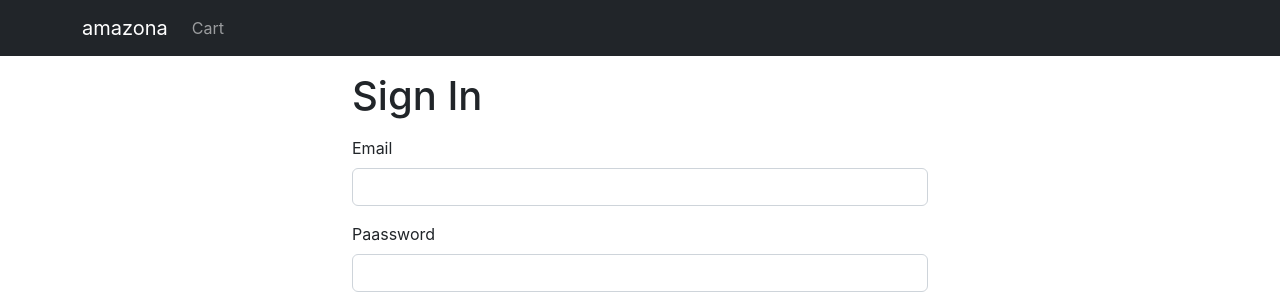
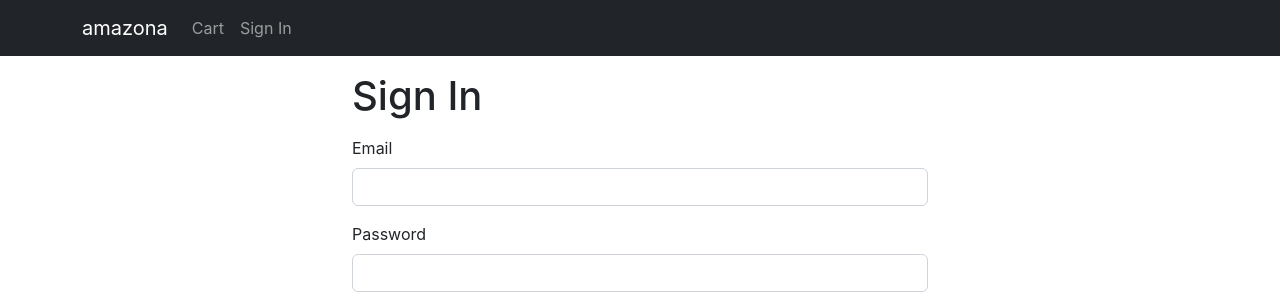
Before and after one commit to JainDevanshi3533/my-store-amazona, a React (Create React App) app in the folder frontend/: page /signin in a window 1280 px wide. Shown: the top 296 px of the page. Built offline with nearby package versions, Linux system fonts and the light colour scheme.

Commit message:
implemented signin & signout actions

```diff
--- a/frontend/package.json
+++ b/frontend/package.json
@@ -17,6 +17,7 @@
     "react-router-bootstrap": "^0.26.2",
     "react-router-dom": "^6.6.1",
     "react-scripts": "5.0.1",
+    "react-toastify": "^9.1.1",
     "use-reducer-logger": "^1.0.2",
     "web-vitals": "^2.1.4"
   },
--- a/frontend/src/App.js
+++ b/frontend/src/App.js
@@ -3,6 +3,7 @@
 import ProductScreen from './screens/ProductScreen';
 import Navbar from 'react-bootstrap/Navbar';
 import Nav from 'react-bootstrap/Nav';
+import NavDropdown from 'react-bootstrap/NavDropdown';
 import Badge from 'react-bootstrap/Badge';
 import Container from 'react-bootstrap/Container';
 import { LinkContainer } from 'react-router-bootstrap';
@@ -10,13 +11,20 @@
 import { Store } from './Store';
 import CartScreen from './screens/CartScreen';
 import SigninScreen from './screens/SigninScreen';
+import {ToastContainer} from 'react-toastify';
+import 'react-toastify/dist/ReactToastify.css';
 
 function App() {
-  const {state} =useContext(Store);
-  const {cart} =state;
+  const {state, dispatch:ctxDispatch} =useContext(Store);
+  const {cart,userInfo} =state;
+  const signoutHandler = () =>{
+    ctxDispatch({type:'USER_SIGNOUT'});
+    localStorage.removeItem('userInfo');
+  }
   return (
     <BrowserRouter>
       <div className="d-flex flex-column site-container">
+        <ToastContainer position="bottom-center" limit={1} />
         <header>
           <Navbar bg="dark" variant="dark">
             <Container>
@@ -32,6 +40,28 @@
                     </Badge>
                   )}
                 </Link>
+                {userInfo ? (
+                  <NavDropdown title={userInfo.name} id="basic-nav-dropdown">
+                    <LinkContainer to="/profile">
+                      <NavDropdown.Item>User Profile</NavDropdown.Item>
+                    </LinkContainer>
+                    <LinkContainer to="/orderhistory">
+                      <NavDropdown.Item>Order History</NavDropdown.Item>
+                    </LinkContainer>
+                    <NavDropdown.Divider />
+                    <Link
+                      className="dropdown-item"
+                      to="#signout"
+                      onClick={signoutHandler}
+                    >
+                      Sign Out
+                    </Link>
+                  </NavDropdown>
+                ) : (
+                  <Link className="nav-link" to="/signin">
+                    Sign In
+                  </Link>
+                )}
               </Nav>
             </Container>
           </Navbar>
--- a/frontend/src/Store.js
+++ b/frontend/src/Store.js
@@ -3,6 +3,9 @@
 export const Store = createContext();
 
 const initialState = {
+  userInfo: localStorage.getItem('userInfo')
+  ? JSON.parse(localStorage.getItem('userInfo'))
+  : null,
   cart: {
     cartItems: localStorage.getItem('cartItems')
     ? JSON.parse(localStorage.getItem('cartItems'))
@@ -34,6 +37,13 @@
       localStorage.setItem('cartItems', JSON.stringify(cartItems));
       return {...state, cart:{...state.cart, cartItems}};
     }
+    case 'USER_SIGNIN':
+      return {...state, userInfo: action.payload};
+    case 'USER_SIGNOUT':
+      return{
+        ...state,
+        userInfo:null,
+      }
     default:
       return state;
   }
--- a/frontend/src/screens/SigninScreen.js
+++ b/frontend/src/screens/SigninScreen.js
@@ -1,27 +1,63 @@
 import Button from "react-bootstrap/Button";
 import Container from "react-bootstrap/esm/Container";
 import { Helmet } from "react-helmet-async";
-import { Link, useLocation } from "react-router-dom";
+import { Link, useLocation, useNavigate } from "react-router-dom";
 import Form from 'react-bootstrap/Form';
+import Axios from 'axios';
+import { useContext, useEffect, useState } from "react";
+import {Store} from '../Store.js';
+import {toast} from 'react-toastify';
+import { getError } from '../utils';
 
 export default function SigninScreen(){
+    const navigate = useNavigate();
     const {search} = useLocation();
     const redirectInUrl = new URLSearchParams(search).get('redirect');   //here the value will be /shipping
     const redirect = redirectInUrl ? redirectInUrl: '/';
+
+    const [email,setEmail] = useState('');
+    const [password, setPassword] = useState('');
+    const {state, dispatch:ctxDispatch} = useContext(Store);
+    const{userInfo} = state;
+
+    const submitHandler = async(e) =>{
+        e.preventDefault();
+        try{
+            const {data} =await Axios.post('api/users/signin',{
+                email,
+                password,
+            });
+            ctxDispatch({type: 'USER_SIGNIN', payload:data})
+            localStorage.setItem('userInfo', JSON.stringify(data));
+            navigate(redirect || '/');
+            // console.log(data);
+        }catch(err){
+            toast.error(getError(err));
+        }
+    }
+
+    useEffect(()=>{
+        if(userInfo){
+            navigate(redirect);
+        }
+    },[navigate,redirect,userInfo]);
+
     return(
         <Container className='small-container'>
             <Helmet>
                 <title>Sign In</title>
             </Helmet>
             <h1 className="my-3">Sign In</h1>
-            <Form>
+            <Form onSubmit={submitHandler}>
                 <Form.Group className="mb-3" controlId ="email">
                     <Form.Label>Email</Form.Label>
-                    <Form.Control type="email" required />
+                    <Form.Control type="email" required
+                    onChange={(e)=>setEmail(e.target.value)}/>
                 </Form.Group>
-                <Form.Group className="mb-3" controlId ="email">
-                    <Form.Label>Paassword</Form.Label>
-                    <Form.Control type="password" required/>
+                <Form.Group className="mb-3" controlId ="password">
+                    <Form.Label>Password</Form.Label>
+                    <Form.Control type="password" required
+                    onChange={(e)=>setPassword(e.target.value)}/>
                 </Form.Group>
                 <div className="mb-3">
                     <Button type="submit">Sign In</Button>
```
Also changed, not shown: 2 other files (tests, documents, lock files or other folders).
